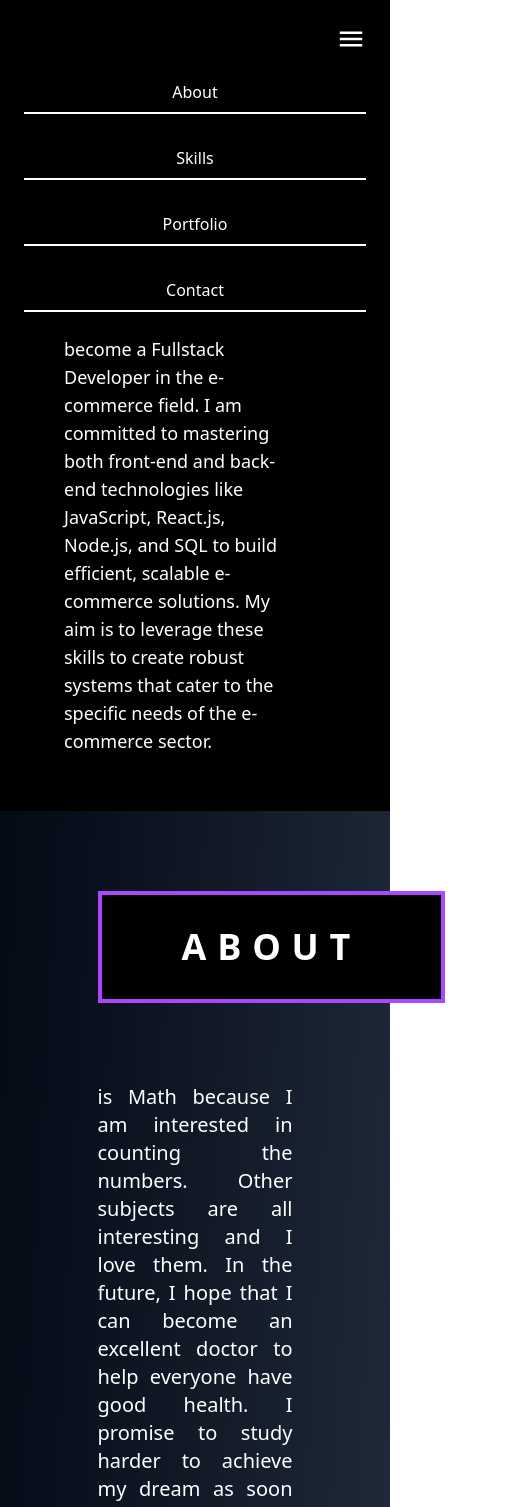
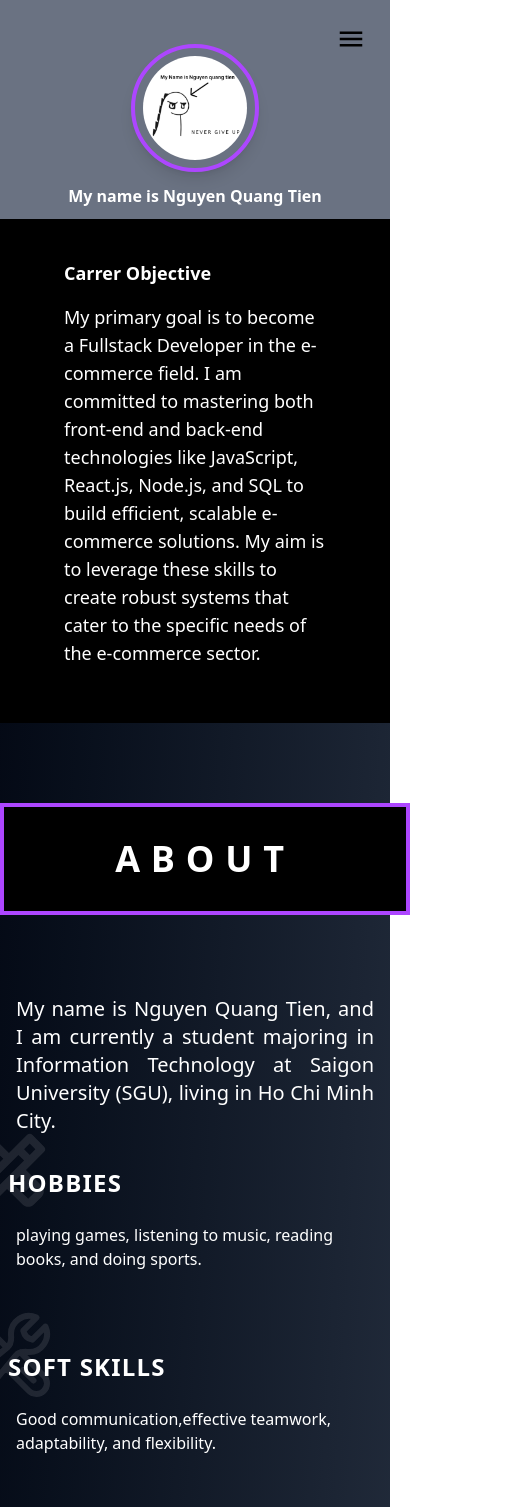
Before and after one commit to Kenju0702/portfolio, a React (Vite) app: page / in a window 390 px wide. Shown: the top 1507 px of the page, 507 px wide, since content can reach past the window. Built offline with nearby package versions, Linux system fonts and the light colour scheme.

Commit message:
mobile reponsive

```diff
--- a/src/App.jsx
+++ b/src/App.jsx
@@ -63,11 +63,10 @@ const App = () => {
           <CarrerObjective />
 
           <div className="about w-full">
-            <div className="w-1/2 mx-auto text-center ">
+            <div className="md:w-1/2 mx-auto text-center ">
               <ContentSection
                 title={"About"}
-                content={
-                  " is Math because I am interested in counting the numbers. Other subjects are all interesting and I love them. In the future, I hope that I can become an excellent doctor to help everyone have good health. I promise to study harder to achieve my dream as soon as possible. "
+                content={"My name is Nguyen Quang Tien, and I am currently a student majoring in Information Technology at Saigon University (SGU), living in Ho Chi Minh City."
                 }
               />
               <AboutDetail />
@@ -77,25 +76,25 @@ const App = () => {
                   " is Math because I am interested in counting the numbers. Other subjects are all interesting and I love them. In the future, I hope that I can become an excellent doctor to help everyone have good health. I promise to study harder to achieve my dream as soon as possible. "
                 }
               />
-              <h1 className="uppercase text-2xl font-bold text-start ">
+              <h1 className="md:px-0 md:mt-0 mt-4 px-2 uppercase text-2xl font-bold text-start ">
                 using now :
               </h1>
               <SkillDetail skills={skillsData} />
-              <h1 className="uppercase text-2xl font-bold text-start ">
+              <h1 className="md:px-0 md:mt-0 mt-4 px-2 uppercase text-2xl font-bold text-start ">
                 Learning :
               </h1>
               <SkillDetail skills={skillsLearning} />
-              <h1 className="uppercase text-2xl font-bold text-start ">
+              <h1 className="md:px-0 md:mt-0 mt-4 px-2 uppercase text-2xl font-bold text-start ">
                 Other Skills :
               </h1>
               <SkillDetail skills={otherSkills} />
             </div>
           </div>
         </div>
-        <div className="  bg-black text-center md:mx-auto md:w-full mb-20">
-          <ContentSection title={"Portfolio"} />
+        <div className=" bg-black text-center md:mx-auto md:w-full mb-20">
+          <ContentSection title={"Portfolio"}/>
         </div>
-        <div className="w-1/2 mx-auto text-center">
+        <div className="md:w-1/2 mx-auto text-center">
           <Project />
 
           <ContentSection
--- a/src/components/AboutDetail.jsx
+++ b/src/components/AboutDetail.jsx
@@ -6,35 +6,31 @@ import {PiGearSixThin} from "react-icons/pi";
 const AboutDetail = () => {
   return (
     <>
-      <div className="grid grid-cols-1 lg:grid lg:grid-cols-2 text-justify gap-12">
+      <div className="grid grid-cols-1 lg:grid lg:grid-cols-2 text-start gap-12">
         <div className="mt-8">
-          <h1 className="text-3xl font-bold tracking-wider relative uppercase  ">
+          <h1 className="md:px-0 px-2 text-2xl font-bold tracking-wider relative uppercase  ">
             {" "}
             <MdOutlineDesignServices className="absolute opacity-10 font-light text-8xl -top-11 -left-10" />
-            Desgin
+            Hobbies
           </h1>
-          <p className="text-lg mt-6">
+          <p className="md:text-lg mt-6 md:px-0 px-4">
             {" "}
-            i can design the site based on your need and suggestions . i can
-            also design the site from scratch and consult you during the job
+            playing games, listening to music, reading books, and doing sports.{" "}
           </p>
         </div>
         <div className="mt-8">
-          <h1 className="text-3xl font-bold tracking-wider relative uppercase  ">
+        <h1 className="md:px-0 px-2 text-2xl font-bold tracking-wider relative uppercase  ">
+        {" "}
+            <HiOutlineWrenchScrewdriver className="absolute opacity-10 font-light text-8xl -top-11 -left-10" />
+             soft skills{" "}
+          </h1>
+          <p className="md:text-lg mt-6 md:px-0 px-4 ">
             {" "}
-            <HiOutlineWrenchScrewdriver className="absolute opacity-10 font-light text-8xl -top-11 -left-10" />
-            Development
-          </h1>
-          <p className="text-lg mt-6">
-            {" "}
-            i can design the site based on your need and suggestions . i can
-            also design the site from scratch and consult you during the job
+            Good communication,effective teamwork, adaptability, and
+            flexibility.{" "}
           </p>
         </div>
-
       </div>
-
-
     </>
   );
 };
--- a/src/components/CarrerObjective.jsx
+++ b/src/components/CarrerObjective.jsx
@@ -7,9 +7,9 @@ const CarrerObjective = () => {
       className=" lg:text-xl text-lg relative text-white bg-black py-10 flex flex-col items-start bg-cover bg-center"
        // Inline style to apply the image
     >
-      <div className="w-[60%] mx-16  ">
-        <h1 className="font-bold text-2xl lg:text-3xl">Carrer Objective</h1>
-        <p className="my-4 font-medium">
+      <div className="md:w-[60%] mx-16  ">
+        <h1 className="font-bold md:text-2xl lg:text-3xl">Carrer Objective</h1>
+        <p className="my-4 md:font-medium">
           My primary goal is to become a Fullstack Developer in the e-commerce
           field. I am committed to mastering both front-end and back-end
           technologies like JavaScript, React.js, Node.js, and SQL to build
--- a/src/components/ContentSection.jsx
+++ b/src/components/ContentSection.jsx
@@ -2,10 +2,10 @@ export default function ContentSection({title, content,button}) {
   return (
 
     <div className="">
-        <h1 className=" py-8 px-20 my-20 text-4xl mx-auto font-bold border-4 border-purple-500 bg-black inline-block tracking-[0.3em] uppercase">
+        <h1 className=" py-8 px-20 my-20 text-4xl w-[410px] mx-auto font-bold border-4 border-purple-500 bg-black inline-block tracking-[0.3em] uppercase">
           {title}
         </h1>
-        <p className="text-xl md:mb-8 text-justify ">{content}</p>
+        <p className=" md:px-0 px-4 text-xl md:mb-8 text-justify ">{content}</p>
 
 
    </div>
--- a/src/components/Formcontact.jsx
+++ b/src/components/Formcontact.jsx
@@ -3,7 +3,7 @@ import React from "react";
 const Formcontact = () => {
   return (
     <div className=" ">
-      <form action="" className="grid grid-cols-1 py-4 gap-8">
+      <form action="" className="grid grid-cols-1 py-4 gap-8 md:px-0 px-2 md:mt-0 mt-8">
         <div className="grid grid-cols-2 gap-8">
           <input type="text" placeholder="Name" className="border-l-2 border-b-2 border-white w-full  py-3 px-2 focus:outline-none" />
           <input type="email" placeholder="Email" className="border-l-2 border-b-2 border-white  w-full py-3 px-2" />
--- a/src/components/Project.jsx
+++ b/src/components/Project.jsx
@@ -2,7 +2,7 @@ import React from "react";
 import "../index.css";
 export const Project = () => {
   return (
-    <div className="w-full flex flex-col gap-16">
+    <div className="w-full flex flex-col gap-16 md:px-0 px-2">
       <div className=" project ">
         {/* Phần Text - Đè lên Ảnh */}
         <div className=" project-Text 2xl:absolute 2xl:left-0">
@@ -55,7 +55,7 @@ export const Project = () => {
           <h4 className="text-purple-400 font-bold uppercase tracking-wide">
             Featured Project
           </h4>
-          <h1 className="2xl:text-xl text-2xl font-extrabold my-2">VietGroupNet</h1>
+          <h1 className="2xl:text-xl text-2xl font-extrabold my-2">VietgroupEduNet</h1>
           <p className="text-base leading-relaxed ">
             A web app for visualizing personalized Spotify data. View your top
             artists, top tracks, recently played tracks, and detailed audio
--- a/src/components/Skilldetail.jsx
+++ b/src/components/Skilldetail.jsx
@@ -1,10 +1,10 @@
 import React from "react";
 function SkillDetail({ skills }) {
     return (
-        <div className="my-14 -mx-30">
-            <div className="grid grid-cols-4 gap-12 px-10">
+        <div className="my-14 md:-mx-30">
+            <div className="grid md:grid-cols-4 grid-cols-2 md:gap-12 gap-6 px-10">
         {skills.map((skill, index) => (
-          <div key={index} className="flex flex-col justify-around items-center ">
+          <div key={index} className="flex flex-col justify-around  items-center ">
             <skill.icon className="text-7xl " style={{ color: skill.color }} />
             <p className="uppercase mt-4 font-bold">{skill.title}</p>
           </div>
--- a/src/components/Slider.jsx
+++ b/src/components/Slider.jsx
@@ -17,24 +17,24 @@ const Slider = () => {
       style={{paddingTop: "56.25%", background: "#fff"}}
     >
       <div className=" imgslider absolute w-full h-full top-0 right-0 left-0 flex justify-end items-end bg-gray-500">
-        <div className="  text-center flex flex-col gap-3 justify-center w-[50%] h-full items-center">
+        <div className="  text-center flex flex-col gap-3 justify-center md:w-[50%] w-full h-full items-center">
           <img
             src={logo}
             alt="Avatar"
-            className=" mt-8 lg:mt-0 w-32 h-32 lg:w-48 lg:h-48 rounded-full mb-8 border-4 border-purple-500 p-2 shadow-lg mx-auto transition-transform duration-300 hover:scale-105"
+            className=" mt-8 lg:mt-0 w-32 h-32 md:w-48 md:h-48 rounded-full md:mb-8 border-4 border-purple-500 p-2 shadow-lg mx-auto transition-transform duration-300 hover:scale-105"
           />
 
-          <h2 className="text-xl font-bold text-white  p-0 lg:p-2">
+          <h2 className="md:text-xl font-bold text-white p-0 lg:p-2">
             My name is Nguyen Quang Tien
           </h2>
-          <p className="text-gray-300 text-xl opacity-80 lg:py-2">
+          <p className="md:block hidden text-gray-300 text-xl opacity-80 lg:py-2">
             Currently, I am in my final year at the university. (Just one
             subjects left before I graduate!){" "}
           </p>
         </div>
       </div>
       <div
-        className="bg-gray-950 opacity-90 absolute top-0 w-1/2 h-full"
+        className="md:block hidden bg-gray-950 opacity-90 absolute top-0 w-1/2 h-full"
         style={{clipPath: "polygon(0 0, 85% 0px, 100% 100%, 0% 100%)"}}
       >
         <div className="flex justify-center mt-18 lg:mt-4 flex-col  h-full w-full items-center lg:gap-4">
--- a/src/components/header.jsx
+++ b/src/components/header.jsx
@@ -4,17 +4,19 @@ import { IoMdMenu } from "react-icons/io";
 
 const Nav = () => {
   return (
-    <div className="fixed top-0 left-0 flex justify-between bg-black w-full z-10">
+    <>
+    <div className="p-6 md:hidden fixed top-0 z-10 right-0" ><a href=""></a><IoMdMenu className="text-black float-right text-3xl" />
+    </div>
+    <div className="hidden md:fixed top-0 left-0 flex justify-between bg-black w-full z-10">
       <div className="w-1/4 hidden  md:flex justify-center">
         <a href="#">
           <img src={logo} alt="logo" className="w-16 h-16 my-1" />
         </a>
       </div>
       <div className="md:w-3/4 w-full">
-      <div className="p-6 md:hidden" ><a href=""></a><IoMdMenu className="text-white float-right text-3xl" />
-        </div>
-        <ul className="md:flex block justify-center items-center h-full">
-          <li className="nav-li">
+
+        <ul className="md:flex  justify-center items-center h-full">
+          <li className="nav-li ">
             <a
               href=""
               className="nav-a "
@@ -49,6 +51,7 @@ const Nav = () => {
         </ul>
       </div>
     </div>
+    </>
   );
 };
 
--- a/src/index.css
+++ b/src/index.css
@@ -17,7 +17,7 @@
 
 /* project */
 .project-Text{
-    @apply   md:order-1 p-6 md:max-w-full 2xl:max-w-100 max-w-full text-justify bg-gradient-to-br  from-gray-800 to-gray-500 backdrop-blur-lg rounded-lg text-white;
+    @apply   order-2  md:order-1 p-6 md:max-w-full 2xl:max-w-100 max-w-full text-justify bg-gradient-to-br  from-gray-800 to-gray-500 backdrop-blur-lg rounded-lg text-white;
 
 
 }
```
